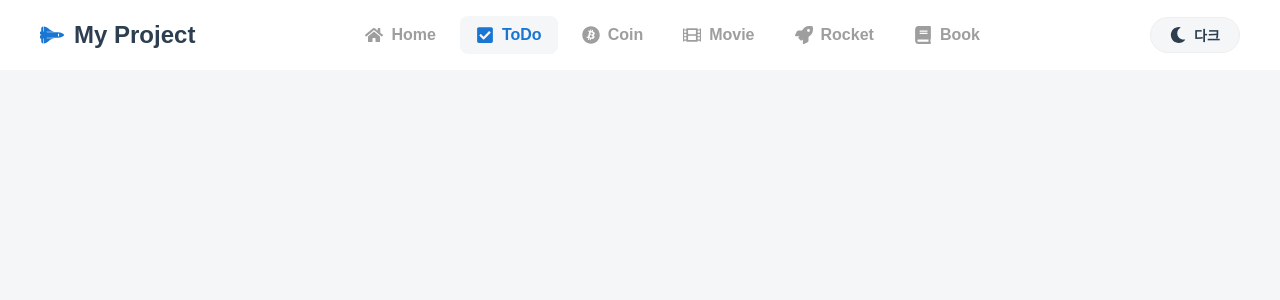
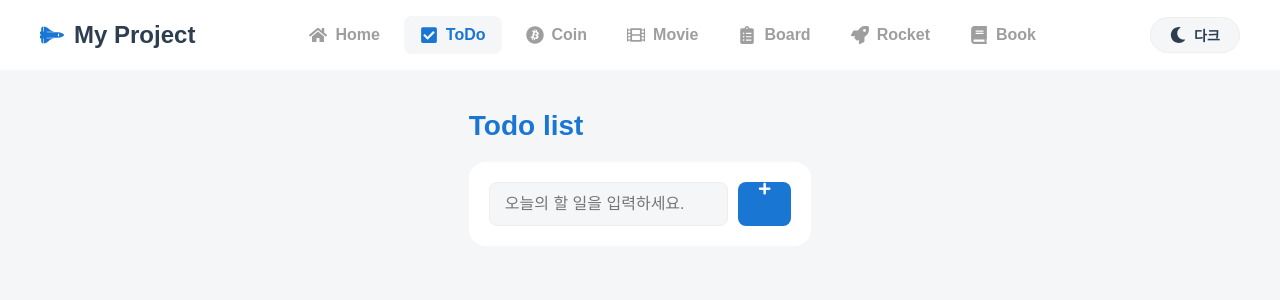
Before and after one commit to molang404/lecture-11-total, a React (Vite) app: page /todo in a window 1280 px wide. Shown: the top 300 px of the page. Built offline with nearby package versions, Linux system fonts and the light colour scheme; a web font is replaced by a local one.

Commit message:
TodoPage 1차 완료

```diff
--- a/src/components/layout/Header.tsx
+++ b/src/components/layout/Header.tsx
@@ -2,7 +2,7 @@ import styled, { useTheme } from "styled-components";
 import {
     FaBitcoin,
     FaBook,
-    FaCheckSquare,
+    FaCheckSquare, FaClipboardList,
     FaFilm,
     FaHome,
     FaMoon,
@@ -107,6 +107,11 @@ const menuList: MenuType[] = [
         icon: <FaFilm size={18} />,
     },
     {
+        path: "/board",
+        label: "Board",
+        icon: <FaClipboardList size={18} />
+    },
+    {
         path: "/rocket",
         label: "Rocket",
         icon: <FaRocket size={18} />,
--- a/src/pages/todo/TodoPage.tsx
+++ b/src/pages/todo/TodoPage.tsx
@@ -1,6 +1,94 @@
+import { useState, type SubmitEvent } from "react";
+import styled from "styled-components";
+import { FaPlus } from "react-icons/fa";
+
+const Container = styled.div`
+    max-width: 600px;
+    margin: 0 auto;
+    display: flex;
+    flex-direction: column;
+    gap: 20px;
+`;
+
+const Title = styled.h2`
+    font-size: 28px;
+    font-weight: 800;
+    color: ${props => props.theme.colors.primary};
+`;
+
+const InputSection = styled.form`
+    display: flex;
+    gap: 10px;
+    padding: 20px;
+    border-radius: 16px;
+    background-color: ${props => props.theme.colors.background.paper};
+    color: ${props => props.theme.colors.divider};
+`;
+
+const StyledInput = styled.input`
+    flex: 1;
+    padding: 12px 15px;
+    border-radius: 8px;
+    border: 1px solid ${props => props.theme.colors.divider};
+    background-color: ${props => props.theme.colors.background.default};
+    color: ${props => props.theme.colors.text.default};
+    font-size: 16px;
+    outline: none;
+
+    &:hover {
+        border-color: ${props => props.theme.colors.primary};
+    }
+`;
+
+const AddButton = styled.button`
+    padding: 0 20px;
+    background-color: ${props => props.theme.colors.primary};
+    color: white;
+    border: none;
+    border-radius: 8px;
+    cursor: pointer;
+    display: flex;
+    align-content: center;
+    justify-content: center;
+    transition: all 0.5s;
+
+    &:hover {
+        opacity: 0.9;
+    }
+`
+
 function TodoPage() {
+    const [inputValue, setInputValue] = useState("");  // input에 입력된 값 관리
+    const [todos, setTodos] = useState<string[]>([]);                    // 할 일 목록 관리
+
+    const handleAddToDo = (event: SubmitEvent<HTMLFormElement>) => {
+        event.preventDefault();
+        if (inputValue.trim()) return;
+        setTodos([...todos, inputValue]);
+        setInputValue("");
+    };
+
     return (
-        <></>
+        <Container>
+            <Title>Todo list</Title>
+
+            <InputSection onSubmit={handleAddToDo}>
+                <StyledInput
+                    placeholder={"오늘의 할 일을 입력하세요."}
+                    value={inputValue}
+                    onChange={e => setInputValue(e.target.value)}
+                />
+                <AddButton type={"submit"}>
+                    <FaPlus />
+                </AddButton>
+            </InputSection>
+
+            <ul>
+                {todos.map((value, index) => (
+                    <li key={index}>{value}</li>
+                ))}
+            </ul>
+        </Container>
     );
 }
 
```
